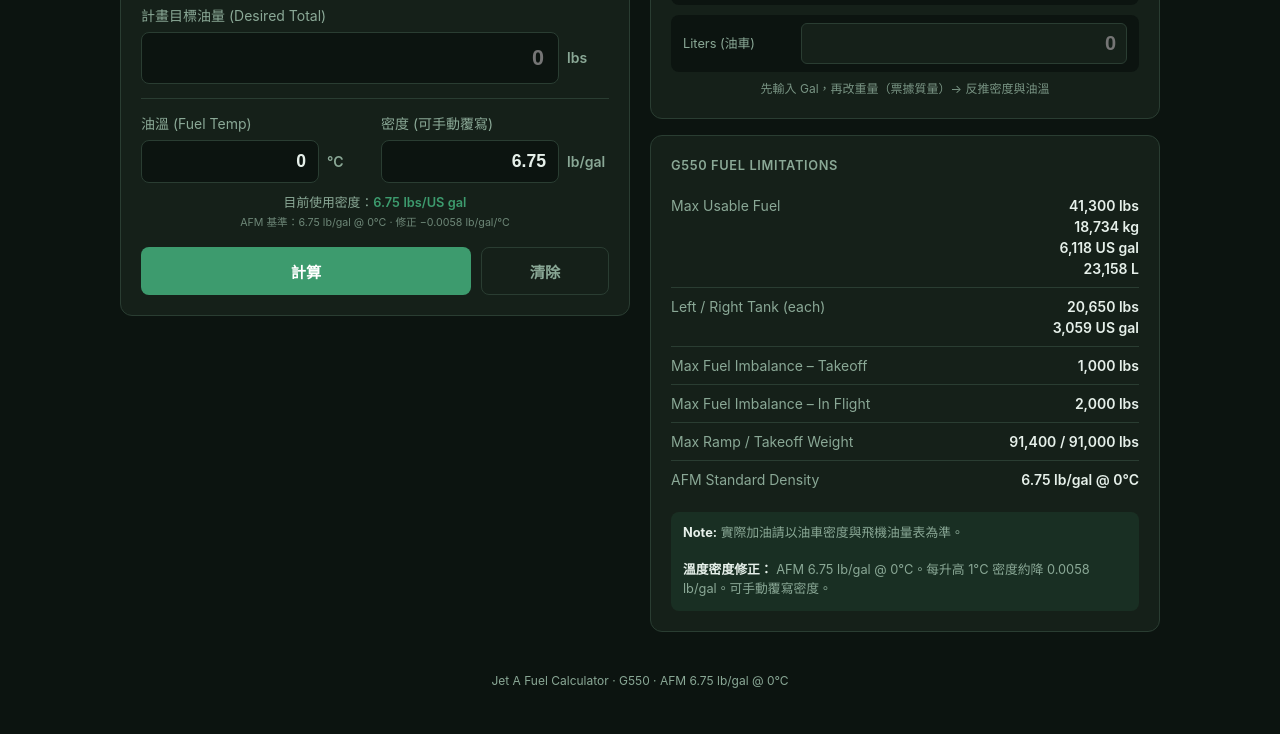
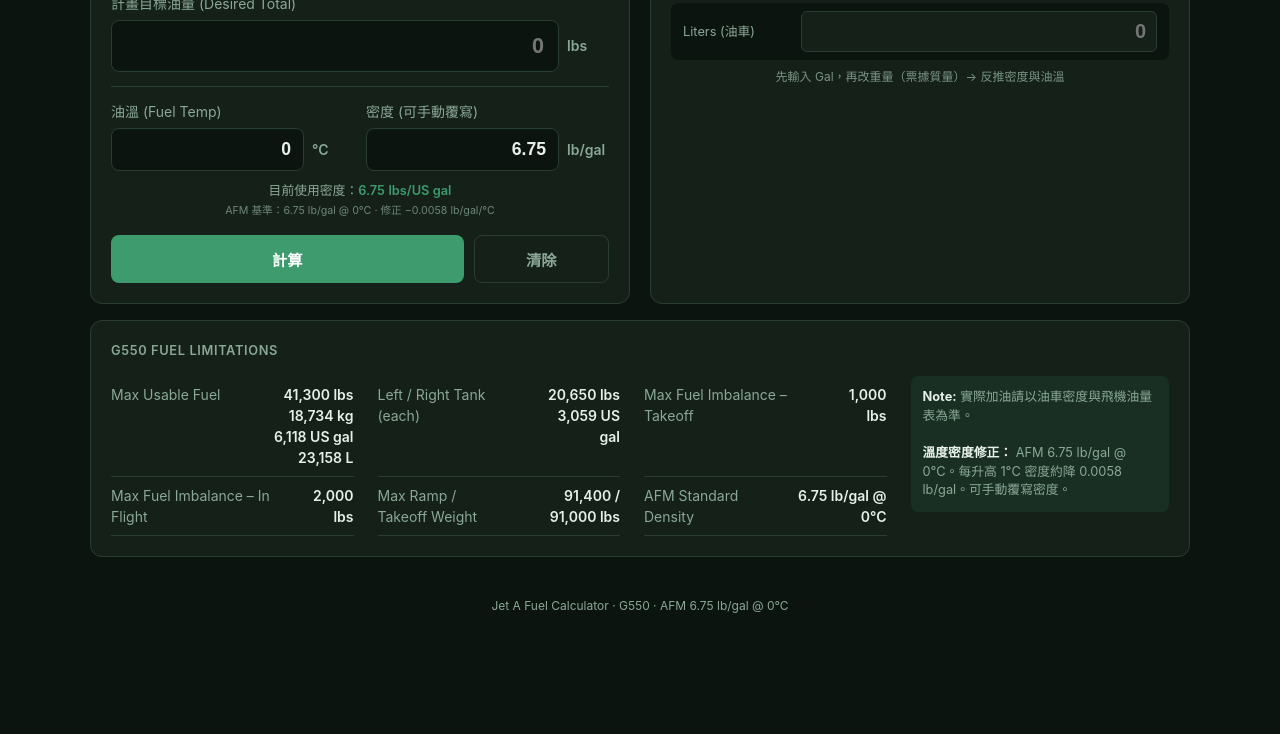
Before and after one commit to shainyhsu/fuel, a plain HTML site: page index.html in a window 1280 px wide. Shown: the part 292-1026 px from the top of the page. After the commit the page ends 943 px from the top, so only its background shows below. Drawn offline with Linux system fonts and the light colour scheme.

Commit message:
Desktop layout v2

```diff
--- a/index.html
+++ b/index.html
@@ -275,14 +275,21 @@
     :root[data-theme="light"]{color-scheme:light;--bg:#eef3f0;--card:#ffffff;--border:#d2ddd6;--text:#14201a;--muted:#5a7066;--accent:#2f8a5f;--accent-hover:#25724d;--green:#1d8a4b;--amber:#a87700}
     :root[data-theme="light"] .note{background:rgba(47,138,95,.09)}
 
-    /* 寬螢幕兩欄：左欄加油計算，右欄需加燃油＋限制表 */
+    /* 寬螢幕：上排兩張卡等寬等高，下排限制表橫跨全寬，盡量一屏看完 */
     @media (min-width: 900px) {
-      body { padding: 28px 24px; }
-      .container { max-width: 1040px; display: grid; grid-template-columns: minmax(0, 1fr) minmax(0, 1fr); column-gap: 20px; align-items: start; }
-      .container > header, .container > footer { grid-column: 1 / -1; }
-      .container > .card:nth-of-type(1) { grid-column: 1; grid-row: 2 / span 2; }
+      body { padding: 20px 24px; }
+      .container { max-width: 1100px; display: grid; grid-template-columns: minmax(0, 1fr) minmax(0, 1fr); gap: 16px 20px; align-items: stretch; }
+      .container > header { grid-column: 1 / -1; margin-bottom: 0; }
+      .container > footer { grid-column: 1 / -1; }
+      .container > .card { margin-bottom: 0; }
+      .container > .card:nth-of-type(1) { grid-column: 1; grid-row: 2; }
       .container > .card:nth-of-type(2) { grid-column: 2; grid-row: 2; }
-      .container > .card:nth-of-type(3) { grid-column: 2; grid-row: 3; }
+      .container > .card:nth-of-type(3) { grid-column: 1 / -1; grid-row: 3; display: grid; grid-template-columns: minmax(0, 3fr) minmax(0, 1fr); gap: 4px 24px; align-items: start; }
+      .limitations h3 { grid-column: 1 / -1; }
+      .limitations .limit-table tbody { display: grid; grid-template-columns: repeat(3, minmax(0, 1fr)); column-gap: 24px; }
+      .limitations .limit-table tr { display: flex; justify-content: space-between; gap: 12px; border-bottom: 1px solid var(--border); }
+      .limitations .limit-table td { border-bottom: none !important; width: auto !important; }
+      .limitations .note { margin-top: 0; }
     }
   </style>
 </head>
```
